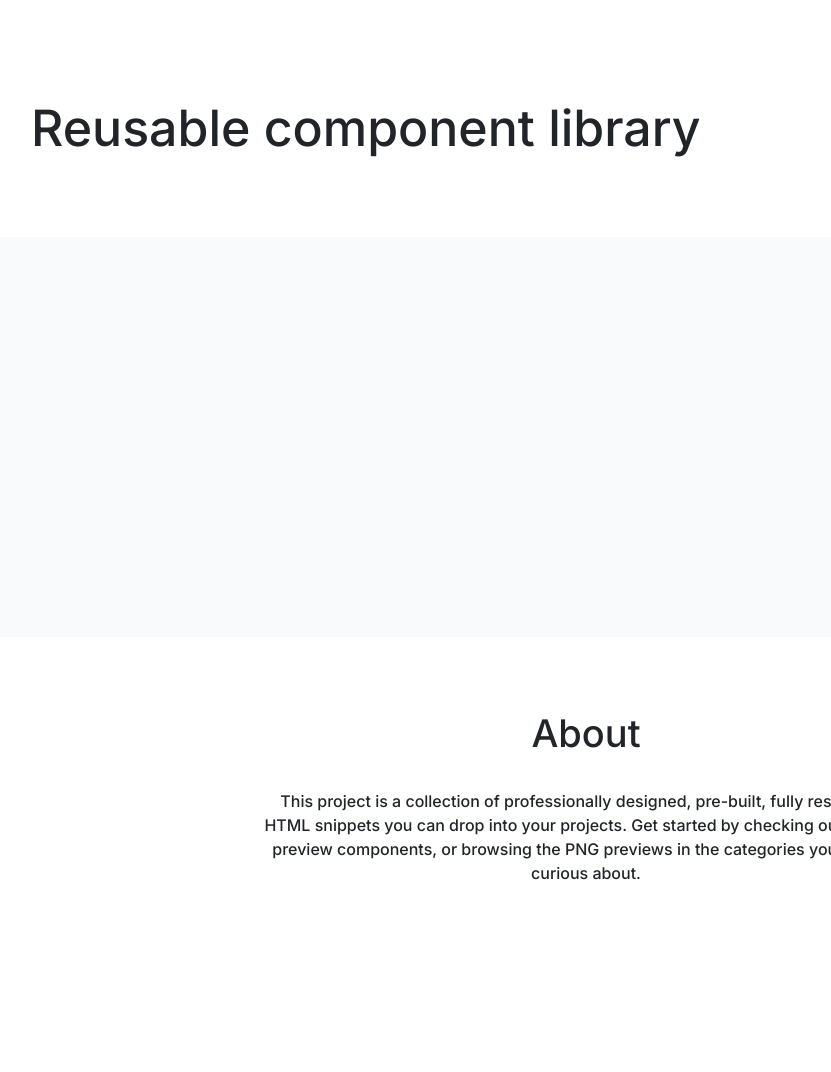
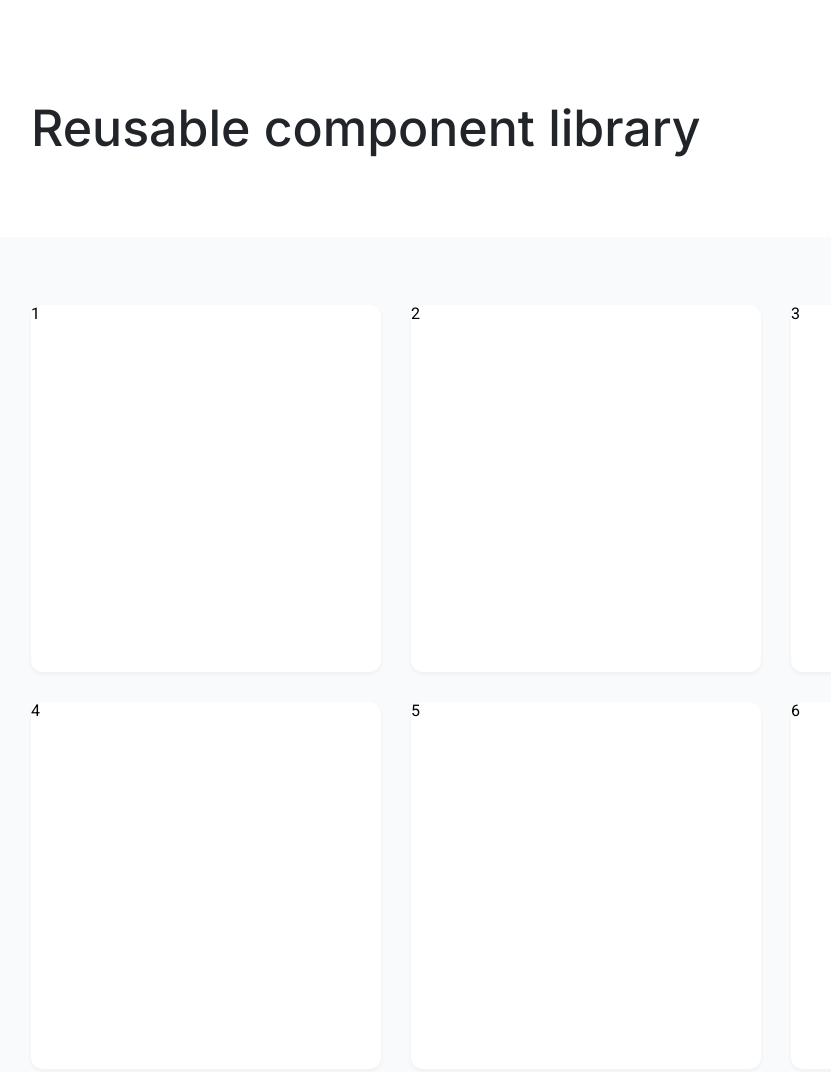
Before and after one commit to js-tasks-ru/htmlcss-20220919_deniss, a website: page index.html in a window 1280 px wide. Shown: the top 1072 px of the page, without its empty margins (54-885 px from the left). Before the commit the page ends 909 px from the top, so only its background shows below. Drawn offline with Linux system fonts and the light colour scheme.

Commit message:
Main page v2 implementation

```diff
--- a/assets/css/main.css
+++ b/assets/css/main.css
@@ -4,6 +4,7 @@
 @import '../../components/footer/footer.css';
 @import '../../components/preview/preview.css';
 @import '../../components/container/container.css';
+@import '../../components/card/card.css';
 
 :root {
     --white: #ffffff;
--- /dev/null
+++ b/components/card/card.css
@@ -0,0 +1,7 @@
+.card {
+  width: 350px;
+  height: 367px;
+  background: var(--white);
+  box-shadow: 0px 2px 4px rgba(33, 36, 41, 0.05);
+  border-radius: 12px;
+}
--- a/components/preview/preview.css
+++ b/components/preview/preview.css
@@ -1,4 +1,13 @@
 .preview {
-    height: 400px;
-    background-color: var(--preview-background);
+  background-color: var(--preview-background);
+  padding-top: 68px;
+  padding-bottom: 204px;
 }
+
+.preview-cards {
+  display: flex;
+  flex-flow: row wrap;
+  justify-content: space-evenly;
+  align-content: space-between;
+  gap: 30px;
+}
--- a/index.html
+++ b/index.html
@@ -14,6 +14,14 @@
       </header>
       <main class="preview">
         <div class="container">
+          <div class="preview-cards">
+            <div class="card">1</div>
+            <div class="card">2</div>
+            <div class="card">3</div>
+            <div class="card">4</div>
+            <div class="card">5</div>
+            <div class="card">6</div>
+          </div>
         </div>
       </main>
       <footer class="footer">
```
